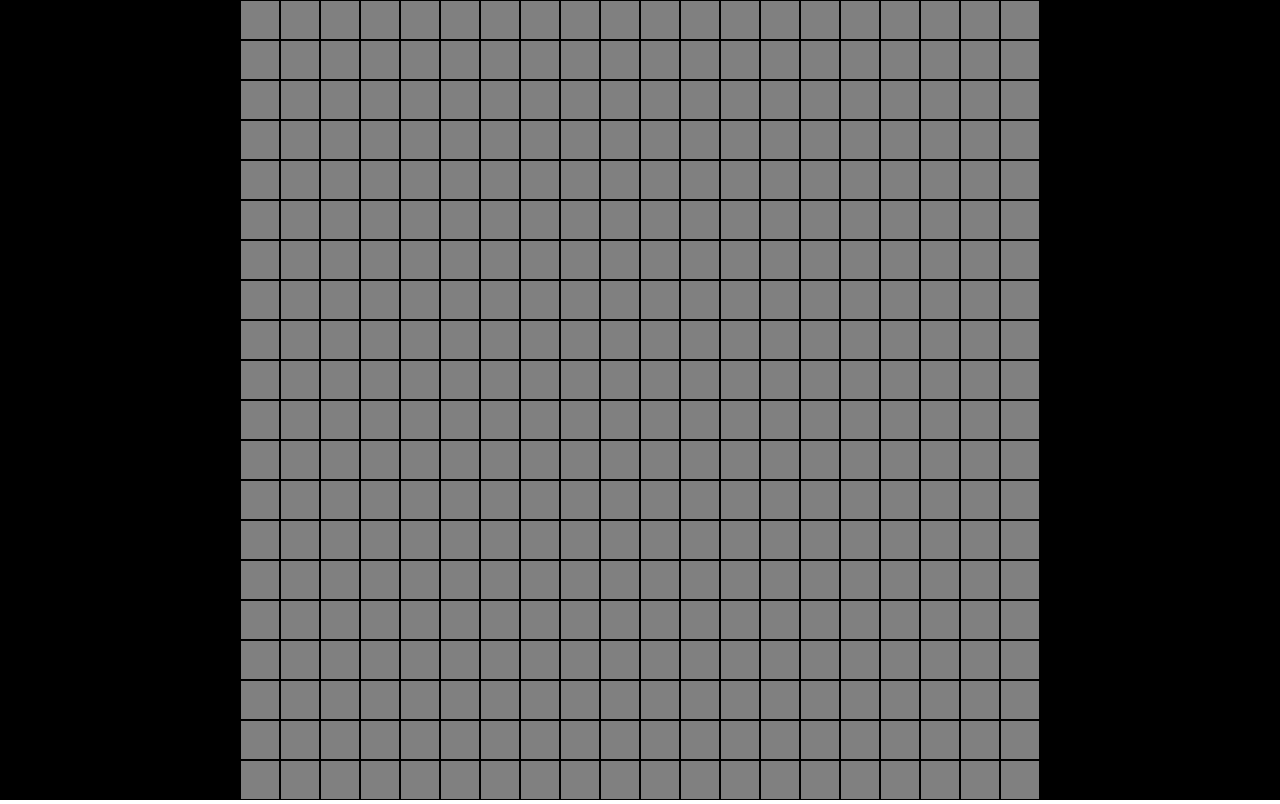
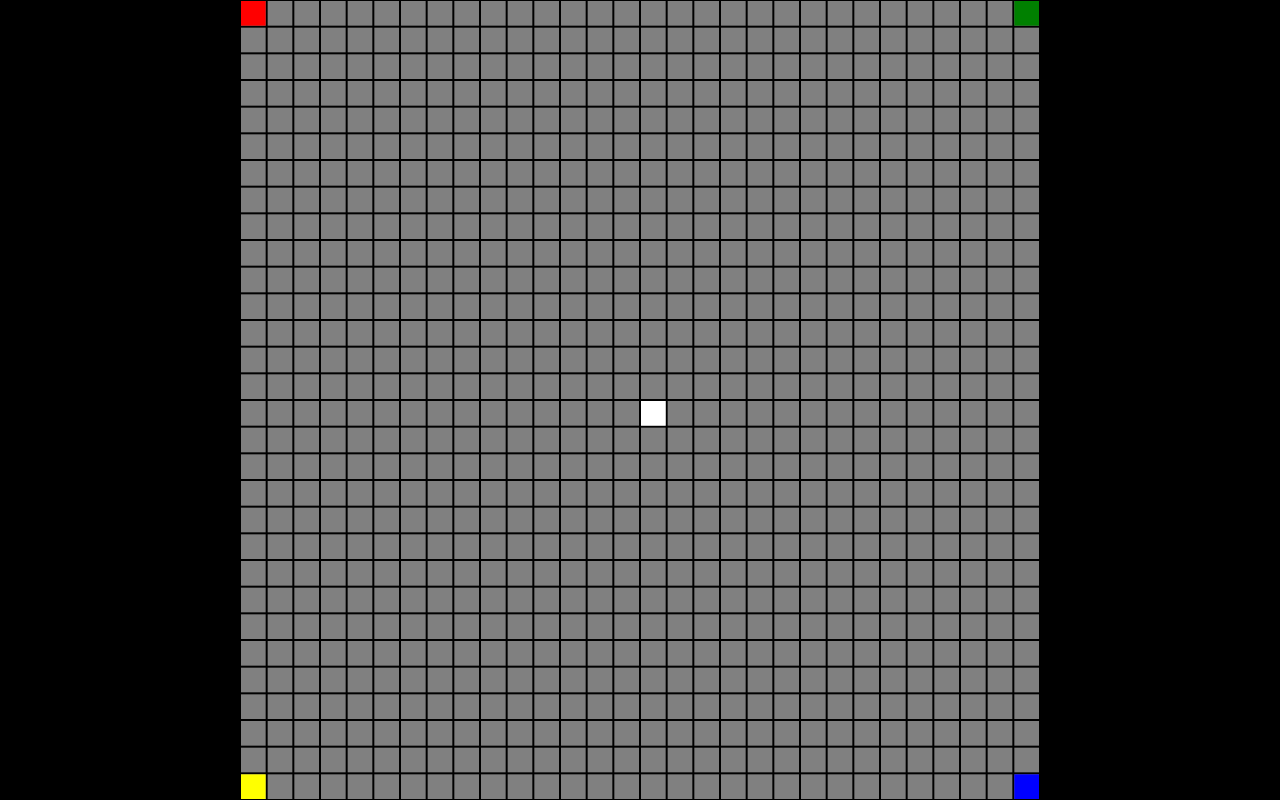
Before and after one commit to XeLeXiS/tanks, a website: page public/index.html in a window 1280 px wide. Drawn offline with Linux system fonts and the light colour scheme.

Commit message:
closes #3, closes #14
Добавить код рисования танков схематично
Добавить код рисования снаряда схематично

```diff
--- a/public/index.html
+++ b/public/index.html
@@ -19,14 +19,57 @@
     <body>
         <canvas id="canvas"></canvas>
         <script>
-            const fieldWidth  = 20
-            const fieldHeight = 20
+            const fieldWidth  = 30
+            const fieldHeight = 30
 
             let cellSize
             let fieldScreenWidth
             let fieldScreenHeight
             let fieldCenterShiftX
             let fieldCenterShiftY
+
+            const gameObjects = {
+                "Tank1": {
+                    "x": 0,
+                    "y": 0,
+                    "dx": 1,
+                    "dy": 0,
+                    "c": "red",
+                    "t": "t"
+                },
+                "Tank2": {
+                    "x": fieldWidth - 1,
+                    "y": 0,
+                    "dx": -1,
+                    "dy": 0,
+                    "c": "green",
+                    "t": "t"
+                },
+                "Tank3": {
+                    "x": fieldWidth - 1,
+                    "y": fieldHeight - 1,
+                    "dx": 1,
+                    "dy": 0,
+                    "c": "blue",
+                    "t": "t"
+                },
+                "Tank4": {
+                    "x": 0,
+                    "y": fieldHeight - 1,
+                    "dx": 1,
+                    "dy": 0,
+                    "c": "yellow",
+                    "t": "t"
+                },
+                "Bullet5": {
+                    "x": fieldHeight / 2,
+                    "y": fieldHeight / 2,
+                    "dx": 1,
+                    "dy": 0,
+                    "c": "white",
+                    "t": "b"
+                },
+            }
 
             function setup(ctx, w, h) {
                 cellSize = Math.min(w / fieldWidth, h / fieldHeight)
@@ -42,7 +85,7 @@
                 ctx.beginPath()
                 ctx.rect(0, 0, w, h)
                 ctx.fill()
-
+                // Код рисования поля
                 for (let y = 0; y < fieldHeight; ++y) {
                     for (let x = 0; x < fieldWidth; ++x) {
                         const screenX = fieldCenterShiftX + x * cellSize
@@ -53,7 +96,15 @@
                         ctx.fill()
                     }
                 }
-
+                // код рисования игровых объектов
+                for (const [id, gameObject] of Object.entries(gameObjects)) {
+                    const screenX = fieldCenterShiftX + gameObject.x * cellSize
+                    const screenY = fieldCenterShiftY + gameObject.y * cellSize
+                    ctx.fillStyle = gameObject.c
+                    ctx.beginPath()
+                    ctx.rect(screenX + 1, screenY + 1, cellSize - 2, cellSize - 2)
+                    ctx.fill()
+                }
                 window.requestAnimationFrame(timestamp => draw(ctx, w, h, timestamp));
             }
             function keyDown(key) {
```
